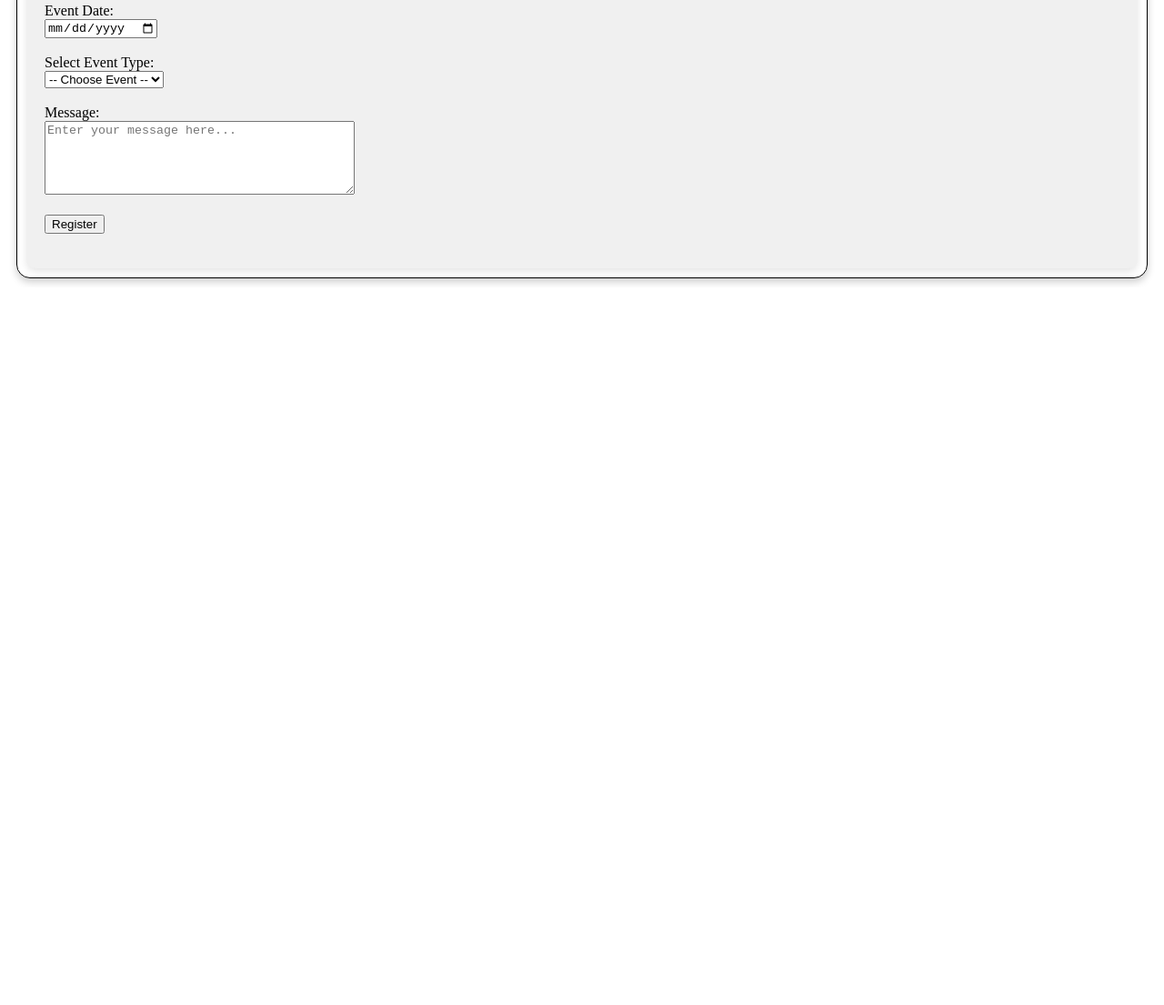
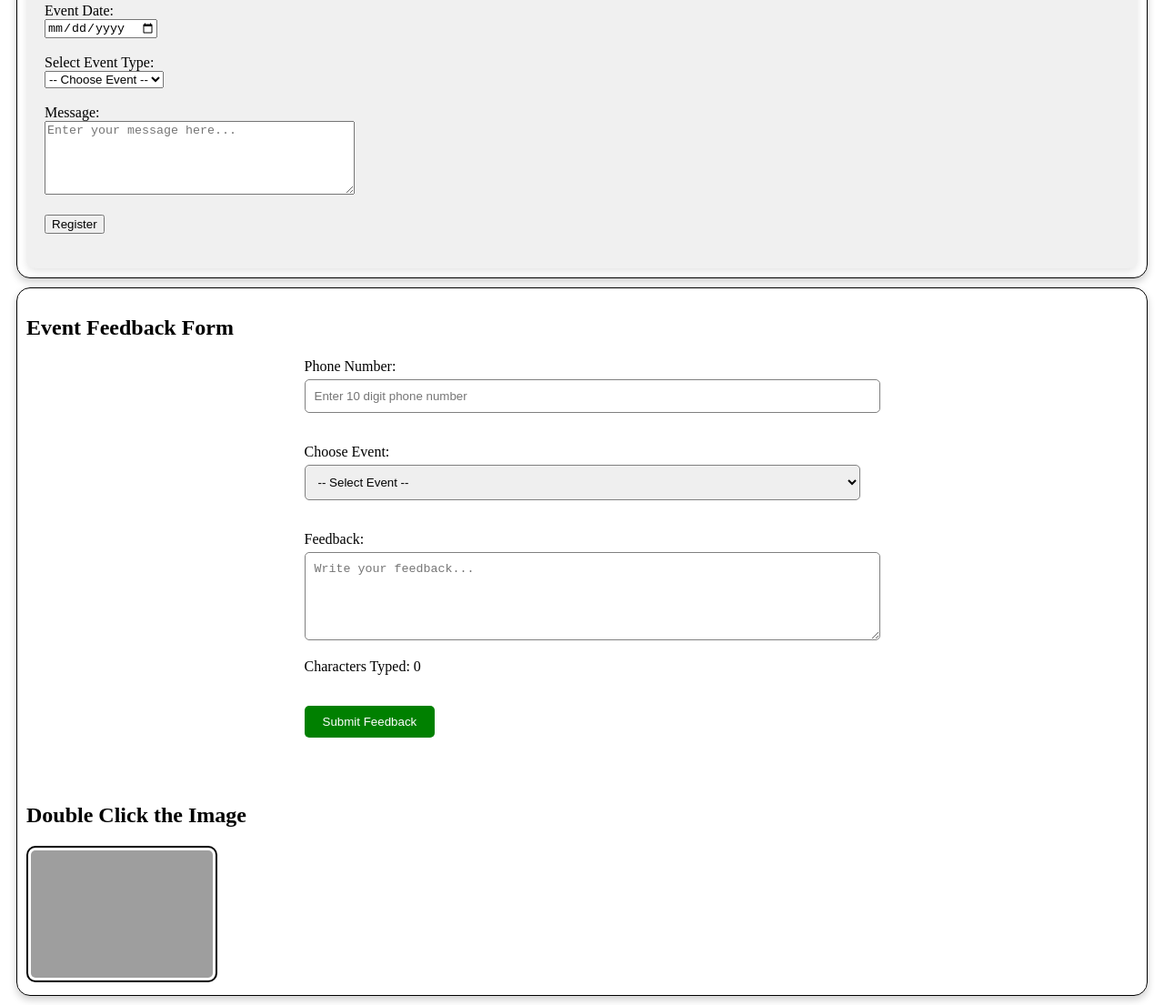
Before and after one commit to BonagiriCharan22/Cognizant, a plain HTML site: page Module1-HTML/index.html in a window 1280 px wide. Shown: the part 1408-2513 px from the top of the page at 91% size. Before the commit the page ends 1724 px from the top, so only its background shows below. Drawn offline with Linux system fonts and the light colour scheme; grey boxes are pictures that could not be loaded.

Commit message:
Module1HTML ex-6 completed

```diff
--- a/Module1-HTML/index.html
+++ b/Module1-HTML/index.html
@@ -57,6 +57,39 @@
             text-decoration: none;
             font-weight: bold;
         }
+        #feedback form{
+    width: 50%;
+    margin: auto;
+}
+
+#feedback input,
+#feedback select,
+#feedback textarea{
+    width: 100%;
+    padding: 10px;
+    margin-top: 5px;
+    border-radius: 5px;
+    border: 1px solid gray;
+}
+
+#feedback button{
+    background-color: green;
+    color: white;
+    padding: 10px 20px;
+    border: none;
+    border-radius: 5px;
+    cursor: pointer;
+}
+
+#feedback button:hover{
+    background-color: darkgreen;
+}
+
+#phoneMessage,
+#eventFee,
+#submitMessage{
+    font-weight: bold;
+}
     </style>
 </head>
 <body>
@@ -234,5 +267,167 @@
     </form>
 
 </section>
+<section id="feedback">
+
+    <h1>Event Feedback Form</h1>
+
+    <form>
+
+        <!-- Phone Number -->
+
+        <label for="phone">Phone Number:</label><br>
+
+        <input
+            type="text"
+            id="phone"
+            placeholder="Enter 10 digit phone number"
+            onblur="validatePhone()"
+        >
+
+        <p id="phoneMessage"></p>
+
+        <br>
+
+        <!-- Event Selection -->
+
+        <label for="eventType">Choose Event:</label><br>
+
+        <select id="eventType" onchange="showFee()">
+
+            <option value="">-- Select Event --</option>
+            <option value="500">Music Festival</option>
+            <option value="300">Sports Festival</option>
+            <option value="400">Art Exhibition</option>
+            <option value="200">Public Meeting</option>
+
+        </select>
+
+        <p id="eventFee"></p>
+
+        <br>
+
+        <!-- Feedback Textarea -->
+
+        <label for="feedbackText">Feedback:</label><br>
+
+        <textarea
+            id="feedbackText"
+            rows="5"
+            cols="40"
+            placeholder="Write your feedback..."
+            onkeyup="countCharacters()"
+        ></textarea>
+
+        <p>
+            Characters Typed:
+            <span id="charCount">0</span>
+        </p>
+
+        <br>
+
+        <!-- Submit Button -->
+
+        <button type="button" onclick="submitFeedback()">
+            Submit Feedback
+        </button>
+
+        <p id="submitMessage"></p>
+
+    </form>
+
+    <br><br>
+
+    <!-- Double Click Image -->
+
+    <h2>Double Click the Image</h2>
+
+    <img
+        id="eventImage"
+        src="https://cdn.dribbble.com/userupload/18513638/file/original-ac9bdf17c00463ddf7d174add75c36cb.png?resize=752x&vertical=center"
+        alt="Event Image"
+        ondblclick="enlargeImage()"
+        class="gallery-img"
+    >
+
+</section>
+<script>
+
+    function validatePhone(){
+
+        let phone =
+        document.getElementById("phone").value;
+
+        let message =
+        document.getElementById("phoneMessage");
+
+        if(phone.length != 10 || isNaN(phone)){
+
+            message.innerHTML =
+            "Invalid phone number";
+
+            message.style.color = "red";
+
+        }
+
+        else{
+
+            message.innerHTML =
+            "Valid phone number";
+
+            message.style.color = "green";
+
+        }
+
+    }
+
+    function showFee(){
+
+        let fee =
+        document.getElementById("eventType").value;
+
+        document.getElementById("eventFee").innerHTML =
+        "Event Fee: ₹" + fee;
+
+    }
+
+    function submitFeedback(){
+
+        document.getElementById("submitMessage").innerHTML =
+        "Feedback submitted successfully!";
+
+    }
+
+    function enlargeImage(){
+
+        let image =
+        document.getElementById("eventImage");
+
+        image.style.width = "400px";
+        image.style.height = "250px";
+
+    }
+
+    function countCharacters(){
+
+        let text =
+        document.getElementById("feedbackText").value;
+
+        document.getElementById("charCount").innerHTML =
+        text.length;
+
+    }
+
+
+
+    function showMessage(event){
+
+        event.preventDefault();
+
+        document.getElementById("confirmation").innerHTML =
+        "Registration submitted successfully!";
+
+    }
+
+</script>
 </body>
 </html>
```
